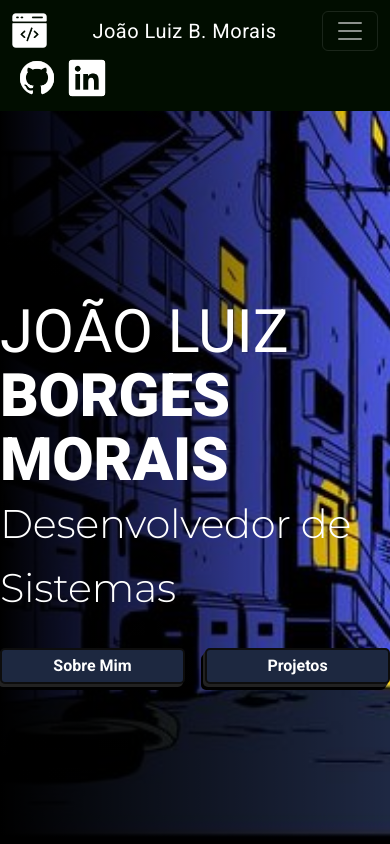
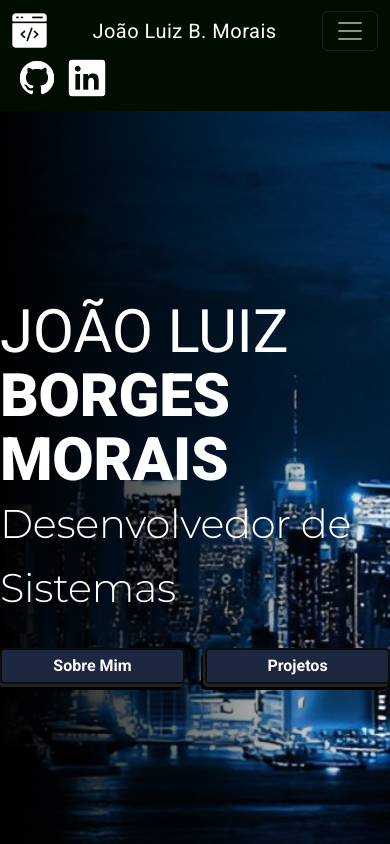
Before and after one commit to JLpensador/Portifolio, an Angular app: page /home in a window 390 px wide. Built offline with nearby package versions, Linux system fonts and the light colour scheme.

Commit message:
Style: Mudanças de Wallpaper

```diff
--- a/src/app/pages/home/home.component.scss
+++ b/src/app/pages/home/home.component.scss
@@ -1,5 +1,5 @@
 :host {
-  background-image: linear-gradient(to right, rgba(0, 0, 0, 1), transparent), url('../../../../public/fundo.png');
+  background-image: linear-gradient(to right, rgba(0, 0, 0, 1), transparent), url('../../../../public/home-bg.png');
   background-color: #000;
   display: block;
   background-size: cover;
--- a/src/app/pages/resumo/resumo.component.scss
+++ b/src/app/pages/resumo/resumo.component.scss
@@ -1,6 +1,15 @@
+@media (max-width: 1080px) {
+  :host {
+    height: auto !important;
+    width: auto !important;
+  }
+}
+
 :host {
   background-image: linear-gradient(to right, rgba(0, 0, 0, 1), transparent), url('../../../../public/resumo-bg.png');
   display: block;
   background-size: cover;
   background-position: center;
+  height: 100vh;
+  width: 100vw;
 }
```
Also changed, not shown: public/fundo.png (deleted), public/home-bg.png (added).
